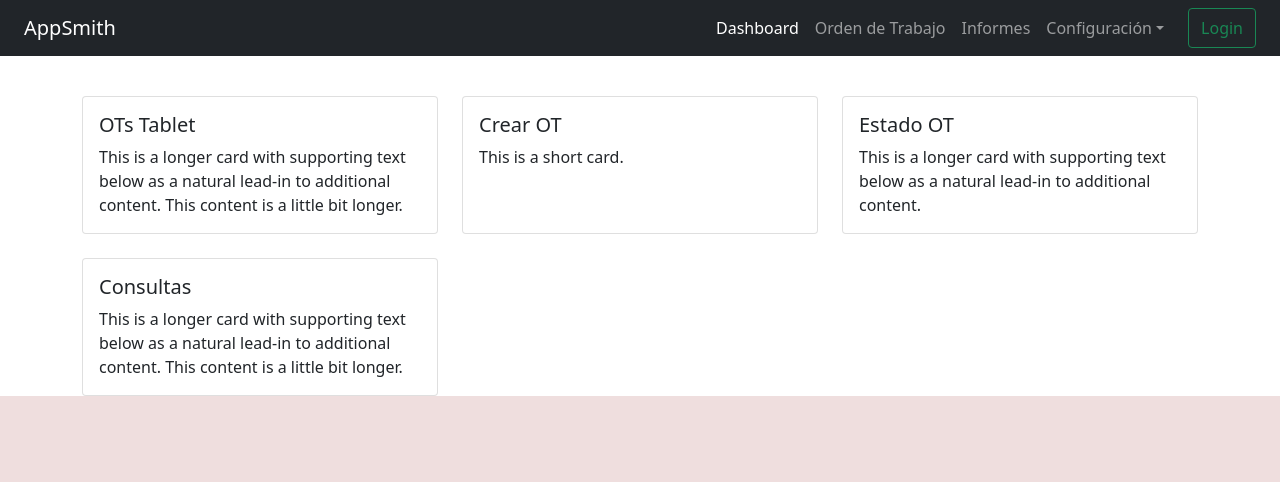
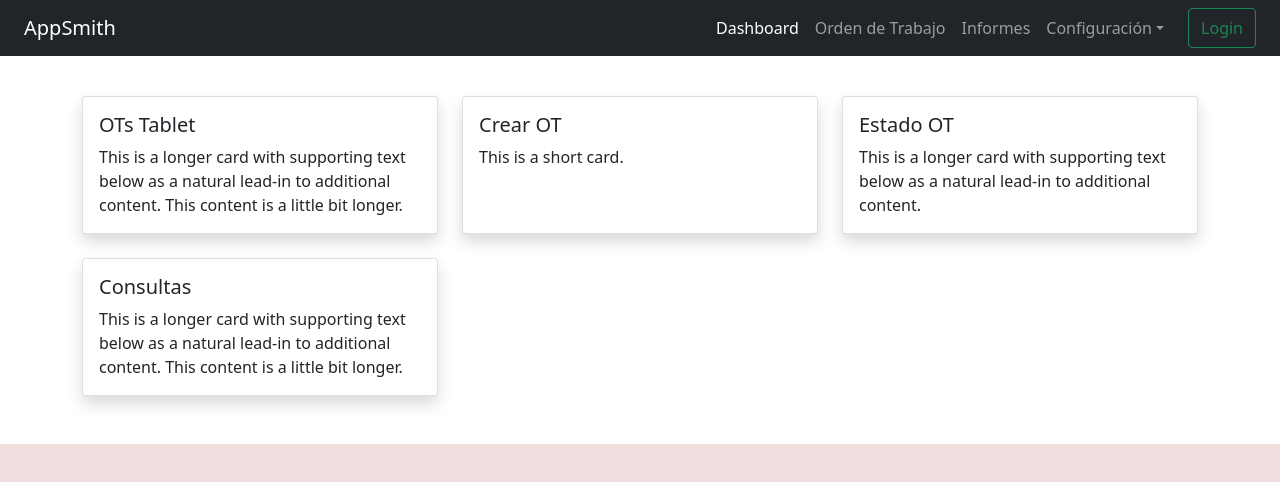
Before and after one commit to xhinodread/chileregion_demos, a Next.js app: page /appcoorperativa in a window 1280 px wide. Shown: the top 482 px of the page. Built offline with nearby package versions, Linux system fonts and the light colour scheme; a web font is replaced by a local one.

Commit message:
primer commit

```diff
--- a/pages/appcoorperativa/componentes/dashboard.js
+++ b/pages/appcoorperativa/componentes/dashboard.js
@@ -4,10 +4,10 @@ export default function Dashboard() {
 
   return(
     <>
-      <div className="container-flex">
-        <div className="row row-cols-1 row-cols-md-3 g-4">
+      <div className="container-flex mb-5">
+        <div className="row row-cols-1 row-cols-md-3 g-4 ">
           <div className="col">
-            <div className="card h-100">
+            <div className="card h-100 shadow ">
               <div className="card-body">
                 <h5 className="card-title">OTs Tablet</h5>
                 <p className="card-text">This is a longer card with supporting text below as a natural lead-in to additional content. This content is a little bit longer.</p>
@@ -15,7 +15,7 @@ export default function Dashboard() {
             </div>
           </div>
           <div className="col">
-            <div className="card h-100">
+            <div className="card h-100 shadow">
               <div className="card-body">
                 <h5 className="card-title">Crear OT</h5>
                 <p className="card-text">This is a short card.</p>
@@ -23,7 +23,7 @@ export default function Dashboard() {
             </div>
           </div>
           <div className="col">
-            <div className="card h-100">
+            <div className="card h-100 shadow">
               <div className="card-body">
                 <h5 className="card-title">Estado OT</h5>
                 <p className="card-text">This is a longer card with supporting text below as a natural lead-in to additional content.</p>
@@ -31,7 +31,7 @@ export default function Dashboard() {
             </div>
           </div>
           <div className="col">
-            <div className="card h-100">
+            <div className="card h-100 shadow">
               <div className="card-body">
                 <h5 className="card-title">Consultas</h5>
                 <p className="card-text">This is a longer card with supporting text below as a natural lead-in to additional content. This content is a little bit longer.</p>
--- a/pages/appcoorperativa/index.js
+++ b/pages/appcoorperativa/index.js
@@ -11,7 +11,7 @@ export default function AppCoorperativa() {
             <Menu clasesCss="bg-dark navbar-dark" />
           </div>
         </div>
-        <div className="row mt-5">
+        <div className="row mt-5 mb-5">
           <div className="col mt-5">
             <Dashboard />
           </div>
```
